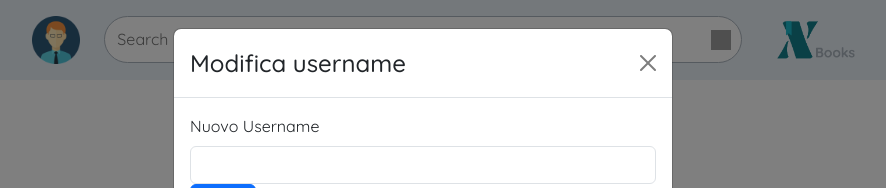
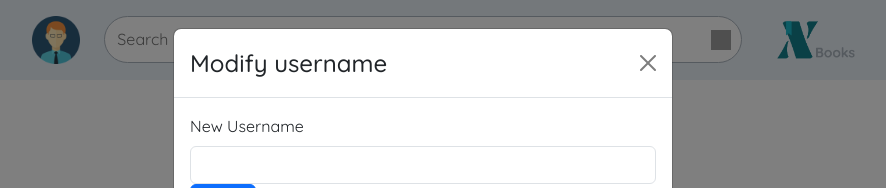
Before and after one commit to G19-IS2023/Frontend, a React (Vite) app: page /userSettings in a window 1280 px wide. Both pictures are taken after a click on the button "Change Username". Shown: the top 188 px of the page, without its empty margins (217-1103 px from the left). Built offline with nearby package versions, Linux system fonts and the light colour scheme; grey boxes are pictures that could not be loaded.

Commit message:
frontend terminato

```diff
--- a/src/usersettings/UserSettings.jsx
+++ b/src/usersettings/UserSettings.jsx
@@ -225,7 +225,7 @@ function UserSettings() {
 
       <Modal show={show} onHide={handleClose}>
         <Modal.Header closeButton>
-          <Modal.Title>Modifica {field}</Modal.Title>
+          <Modal.Title>Modify {field}</Modal.Title>
         </Modal.Header>
         <Modal.Body>
           <Form
@@ -235,7 +235,7 @@ function UserSettings() {
           >
             {field === "username" ? (
               <Form.Group>
-                <Form.Label>Nuovo Username</Form.Label>
+                <Form.Label>New Username</Form.Label>
                 <Form.Control
                   type="text"
                   value={username}
@@ -283,18 +283,18 @@ function UserSettings() {
 
       <Modal show={showDelete} onHide={handleDeleteClose}>
         <Modal.Header closeButton>
-          <Modal.Title>Conferma Eliminazione Account</Modal.Title>
+          <Modal.Title>Confirm Account Deletion</Modal.Title>
         </Modal.Header>
         <Modal.Body>
-          Sei sicuro di voler eliminare il tuo account? Questa azione è
-          irreversibile.
+          Are you sure you want to delete your account? This action is
+          irreversible.
         </Modal.Body>
         <Modal.Footer>
           <Button variant="secondary" onClick={handleDeleteClose}>
-            Annulla
+            Cancel
           </Button>
           <Button variant="danger" onClick={handleDeleteAccount}>
-            Elimina Account
+            Delete Account
           </Button>
         </Modal.Footer>
       </Modal>
```
